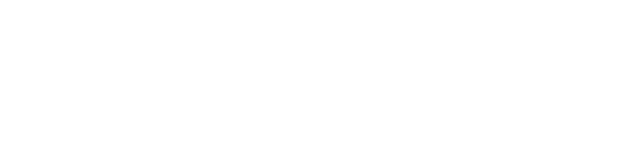
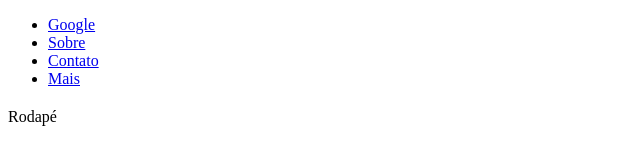
Before and after one commit to GustavoMendes-Dev/site_html_css, a plain HTML site: page index.html in a window 1280 px wide. Shown: the whole page, without its empty margins (0-640 px from the left). Drawn offline with Linux system fonts and the light colour scheme.

Commit message:
estrutura rodape

```diff
--- a/index.html
+++ b/index.html
@@ -7,6 +7,31 @@
     <title>Site Html e Css</title>
 </head>
 <body>
-
+    <head>
+        <ul>
+            <li>
+                <a href="#">Google</a>
+            </li>
+            <li>
+                <a href="#">Sobre</a>
+            </li>
+            <li>
+                <a href="#">Contato</a>
+            </li>
+            <li>
+                <a href="#">Mais</a>
+            </li>
+        </ul>
+    </head>
+    <main>
+        <section>
+            <article>
+                <h2></h2>
+            </article>
+        </section>
+    </main>
+    <footer>
+        Rodapé
+    </footer>
 </body>
 </html>
```
